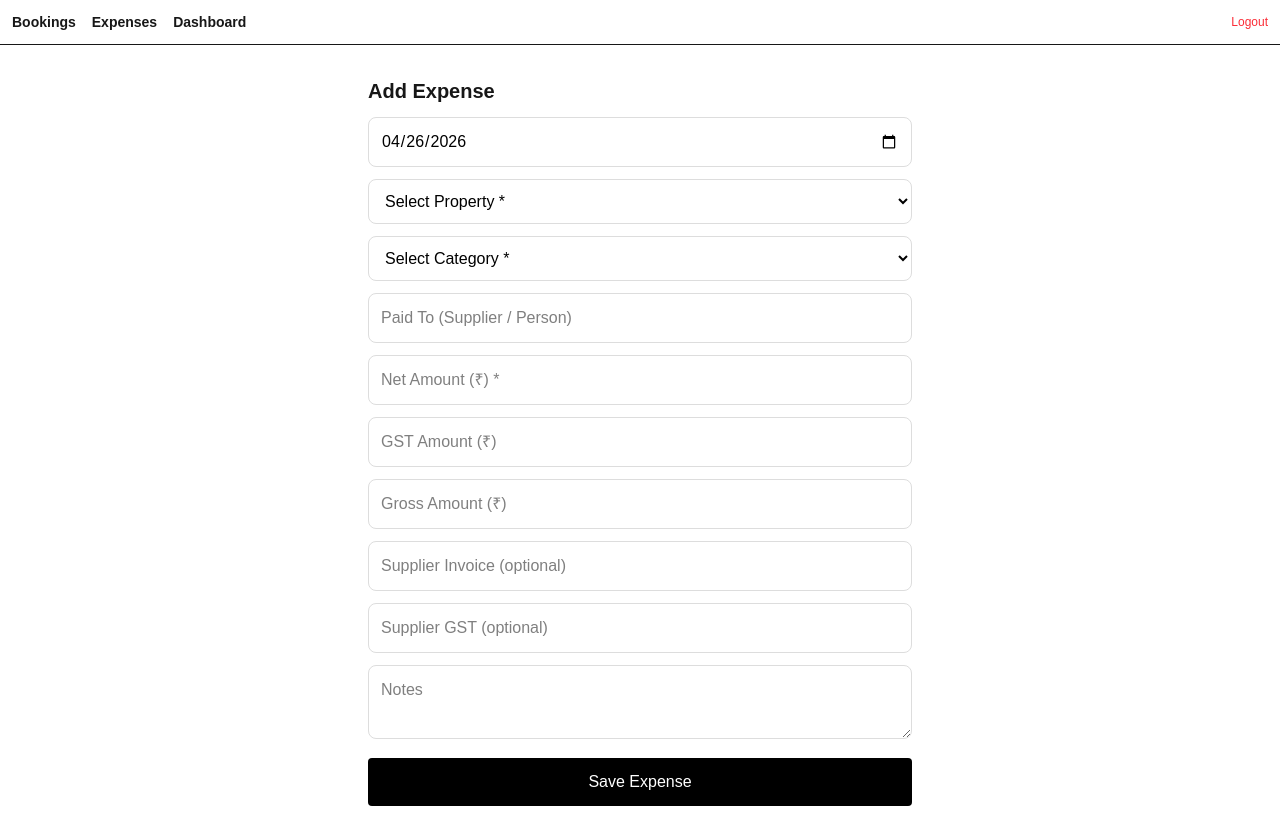
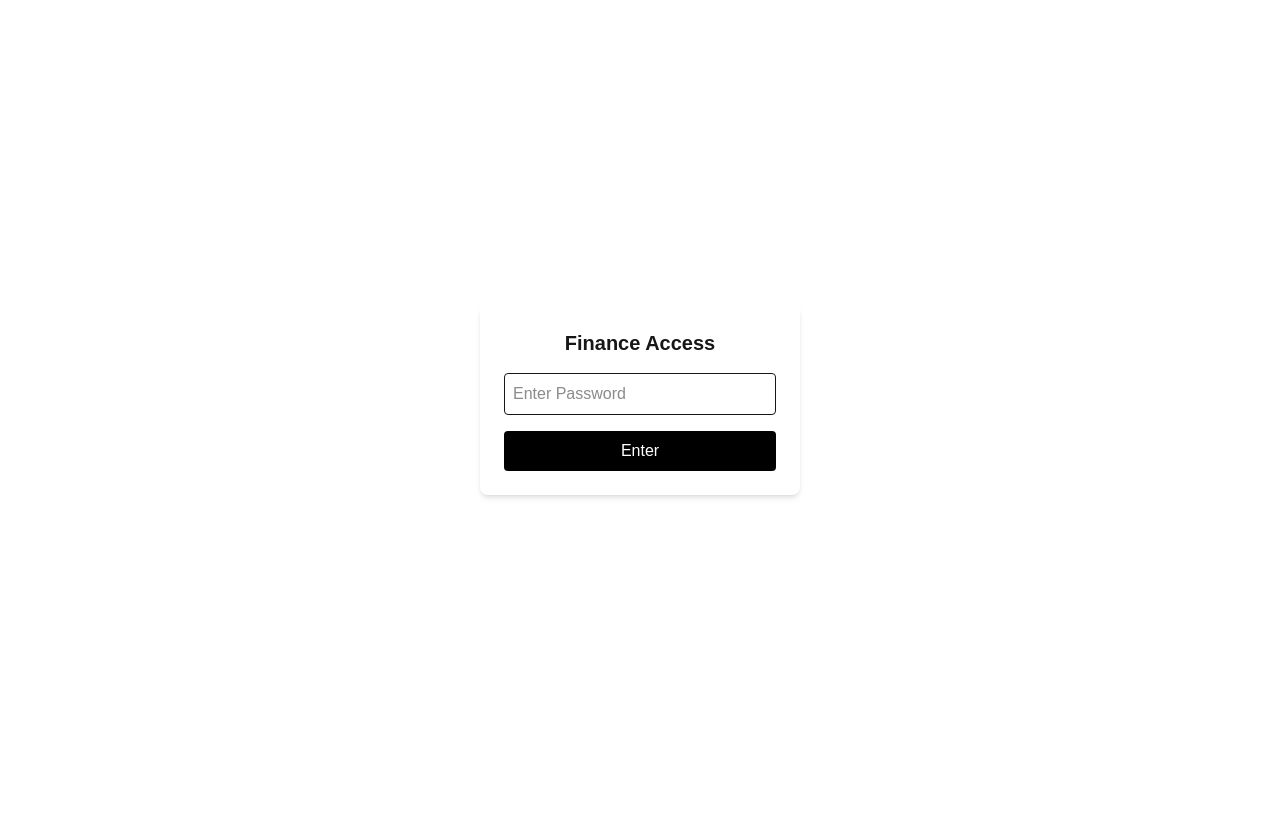
Before and after one commit to madhavmahas-lgtm/mahas-crm, a Next.js app: page /finance/expenses/add in a window 1280 px wide. After the commit the page ends 800 px from the top, so only its background shows below. Built offline with nearby package versions, Linux system fonts and the light colour scheme; no server answers.

Commit message:
Restore finance password

```diff
--- a/app/finance/layout.tsx
+++ b/app/finance/layout.tsx
@@ -1,23 +1,104 @@
 "use client";
+
+import { useState, useEffect } from "react";
 
 export default function FinanceLayout({
   children,
 }: {
   children: React.ReactNode;
 }) {
+  const [authenticated, setAuthenticated] = useState(false);
+  const [loading, setLoading] = useState(true);
+  const [password, setPassword] = useState("");
+
+  useEffect(() => {
+    const isAuth = sessionStorage.getItem("finance_auth");
+
+    if (isAuth === "true") {
+      setAuthenticated(true);
+    }
+
+    setLoading(false);
+  }, []);
+
+  const handleLogin = () => {
+    const correctPassword =
+      process.env.NEXT_PUBLIC_FINANCE_PASSWORD;
+
+    if (password === correctPassword) {
+      sessionStorage.setItem(
+        "finance_auth",
+        "true"
+      );
+
+      setAuthenticated(true);
+    } else {
+      alert("Wrong password");
+    }
+  };
+
+  if (loading) {
+    return null;
+  }
+
+  if (!authenticated) {
+    return (
+      <div className="h-screen flex items-center justify-center">
+        <div className="bg-white p-6 rounded-lg shadow-md space-y-4 w-80">
+
+          <h2 className="text-xl font-bold text-center">
+            Finance Access
+          </h2>
+
+          <input
+            type="password"
+            placeholder="Enter Password"
+            value={password}
+            onChange={(e) =>
+              setPassword(e.target.value)
+            }
+            className="border w-full p-2 rounded"
+          />
+
+          <button
+            onClick={handleLogin}
+            className="bg-black text-white w-full p-2 rounded"
+          >
+            Enter
+          </button>
+
+        </div>
+      </div>
+    );
+  }
+
   return (
     <div>
       {/* TOP NAVBAR */}
       <div className="flex justify-between items-center p-3 border-b bg-white sticky top-0 z-10">
+
         <div className="flex gap-4 text-sm font-semibold overflow-x-auto">
-          <a href="/finance/bookings">Bookings</a>
-          <a href="/finance/expenses">Expenses</a>
-          <a href="/finance/dashboard">Dashboard</a>
+          <a href="/finance/bookings">
+            Bookings
+          </a>
+
+          <a href="/finance/expenses">
+            Expenses
+          </a>
+
+          <a href="/finance/dashboard">
+            Dashboard
+          </a>
         </div>
 
         <button
           onClick={() => {
-            sessionStorage.removeItem("finance_auth");
+            sessionStorage.removeItem(
+              "finance_auth"
+            );
+
+            setAuthenticated(false);
+
             window.location.reload();
           }}
           className="text-xs text-red-500"
@@ -26,8 +107,9 @@ export default function FinanceLayout({
         </button>
       </div>
 
-      {/* PAGE CONTENT */}
-      <div className="p-4">{children}</div>
+      <div className="p-4">
+        {children}
+      </div>
     </div>
   );
 }
```
